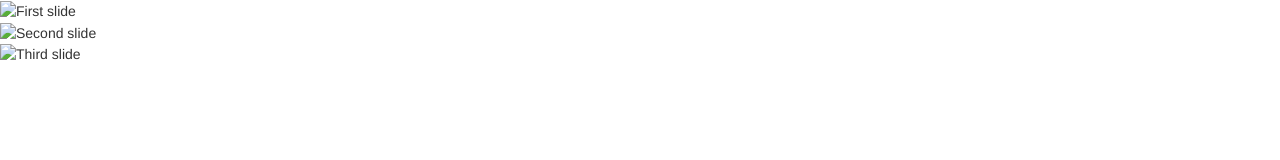
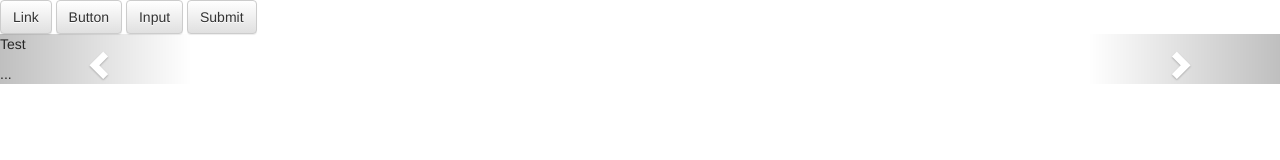
Before and after one commit to NivShachaf/481website, a plain HTML site: page cs481.html in a window 1280 px wide. Drawn offline with nearby package versions, Linux system fonts and the light colour scheme.

Commit message:
Add files via upload

```diff
--- a/cs481.html
+++ b/cs481.html
@@ -5,14 +5,16 @@
 <meta htpp-equiv="X-UA-Compatible" content="IE-edge">
 <meta name="viewport" content="width = device-width, initial-scale=1">
 
+<!-- Latest compiled and minified JavaScript -->
+<script src="https://maxcdn.bootstrapcdn.com/bootstrap/3.3.7/js/bootstrap.min.js" integrity="sha384-Tc5IQib027qvyjSMfHjOMaLkfuWVxZxUPnCJA7l2mCWNIpG9mGCD8wGNIcPD7Txa" crossorigin="anonymous"></script>
+
 <!-- Latest compiled and minified CSS -->
 <link rel="stylesheet" href="https://maxcdn.bootstrapcdn.com/bootstrap/3.3.7/css/bootstrap.min.css" integrity="sha384-BVYiiSIFeK1dGmJRAkycuHAHRg32OmUcww7on3RYdg4Va+PmSTsz/K68vbdEjh4u" crossorigin="anonymous">
 
 <!-- Optional theme -->
 <link rel="stylesheet" href="https://maxcdn.bootstrapcdn.com/bootstrap/3.3.7/css/bootstrap-theme.min.css" integrity="sha384-rHyoN1iRsVXV4nD0JutlnGaslCJuC7uwjduW9SVrLvRYooPp2bWYgmgJQIXwl/Sp" crossorigin="anonymous">
 
-<!-- Latest compiled and minified JavaScript -->
-<script src="https://maxcdn.bootstrapcdn.com/bootstrap/3.3.7/js/bootstrap.min.js" integrity="sha384-Tc5IQib027qvyjSMfHjOMaLkfuWVxZxUPnCJA7l2mCWNIpG9mGCD8wGNIcPD7Txa" crossorigin="anonymous"></script>
+
 <!-- CSS Components go here -->
 <style>
 
@@ -20,33 +22,43 @@
 </style>
 </head>
 <body>
-<div id="carouselExampleIndicators" class="carousel slide" data-ride="carousel">
+<a class="btn btn-default" href="#" role="button">Link</a>
+<button class="btn btn-default" type="submit">Button</button>
+<input class="btn btn-default" type="button" value="Input">
+<input class="btn btn-default" type="submit" value="Submit">
+<div id="carousel-example-generic" class="carousel slide" data-ride="carousel">
+  <!-- Indicators -->
   <ol class="carousel-indicators">
-    <li data-target="#carouselExampleIndicators" data-slide-to="0" class="active"></li>
-    <li data-target="#carouselExampleIndicators" data-slide-to="1"></li>
-    <li data-target="#carouselExampleIndicators" data-slide-to="2"></li>
+    <li data-target="#carousel-example-generic" data-slide-to="0" class="active"></li>
+    <li data-target="#carousel-example-generic" data-slide-to="1"></li>
+    <li data-target="#carousel-example-generic" data-slide-to="2"></li>
   </ol>
+
+  <!-- Wrapper for slides -->
   <div class="carousel-inner" role="listbox">
-    <div class="carousel-item active">
-      <img class="d-block img-fluid" src="..." alt="First slide">
+    <div class="item active">
+      <p>Test</p>
+      <div class="carousel-caption">
+        ...
+      </div>
     </div>
-    <div class="carousel-item">
-      <img class="d-block img-fluid" src="..." alt="Second slide">
+    <div class="item">
+      <img src="..." alt="...">
+      <div class="carousel-caption">
+        ...
+      </div>
     </div>
-    <div class="carousel-item">
-      <img class="d-block img-fluid" src="..." alt="Third slide">
-    </div>
+    ...
   </div>
-  <a class="carousel-control-prev" href="#carouselExampleIndicators" role="button" data-slide="prev">
-    <span class="carousel-control-prev-icon" aria-hidden="true"></span>
+
+  <!-- Controls -->
+  <a class="left carousel-control" href="#carousel-example-generic" role="button" data-slide="prev">
+    <span class="glyphicon glyphicon-chevron-left" aria-hidden="true"></span>
     <span class="sr-only">Previous</span>
   </a>
-  <a class="carousel-control-next" href="#carouselExampleIndicators" role="button" data-slide="next">
-    <span class="carousel-control-next-icon" aria-hidden="true"></span>
+  <a class="right carousel-control" href="#carousel-example-generic" role="button" data-slide="next">
+    <span class="glyphicon glyphicon-chevron-right" aria-hidden="true"></span>
     <span class="sr-only">Next</span>
   </a>
 </div>
-<script>
-$('.carousel').carousel()
-</script>
 </body>
```
